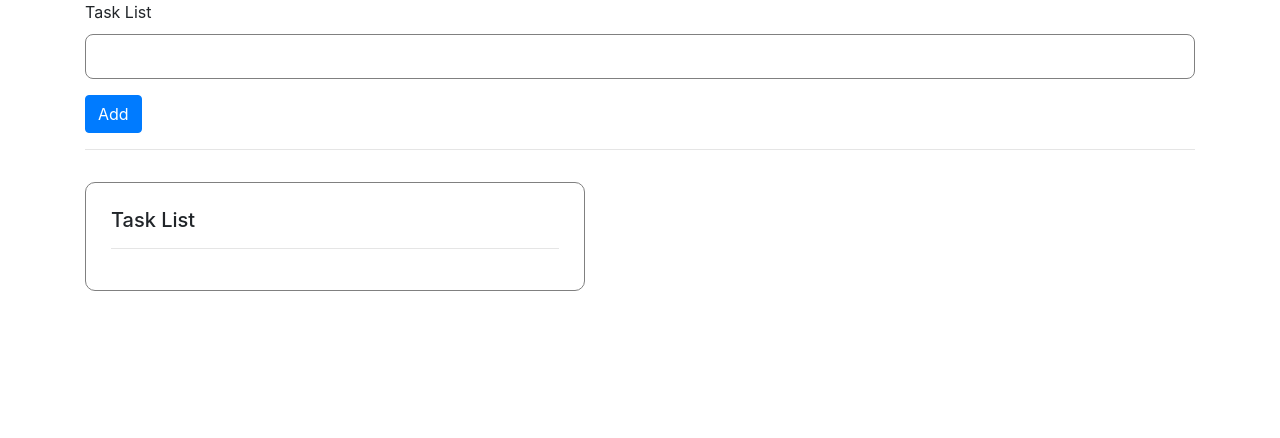
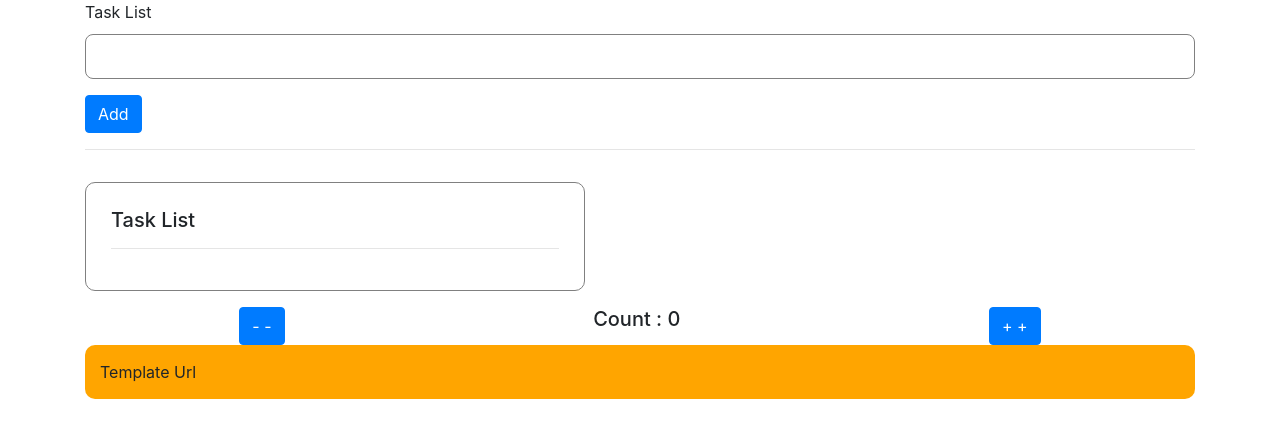
Before and after one commit to hadiyalajay/angular_practice, an Angular app: page / in a window 1280 px wide. Shown: the top 438 px of the page. Built offline with nearby package versions, Linux system fonts and the light colour scheme.

Commit message:
- template

```diff
--- a/src/app/app.component.html
+++ b/src/app/app.component.html
@@ -1 +1,3 @@
 <app-to-do-list></app-to-do-list>
+<app-counter></app-counter>
+<app-template></app-template>
--- a/src/app/core/components/template/template.component.html
+++ b/src/app/core/components/template/template.component.html
@@ -1 +1,3 @@
-<p class="container"> Template Url </p>
+<div class="container">
+    <p> Template Url </p>
+</div>
--- a/src/app/core/components/template/template.component.ts
+++ b/src/app/core/components/template/template.component.ts
@@ -1,4 +1,4 @@
-import { Component } from '@angular/core';
+import { Component, HostListener } from '@angular/core';
 
 @Component({
   selector: 'app-template',
@@ -15,5 +15,8 @@ import { Component } from '@angular/core';
   // ]
 })
 export class TemplateComponent {
-
+  @HostListener('click', ['$event'])
+  show() {
+    alert('Template Url ...');
+  }
 }
```
